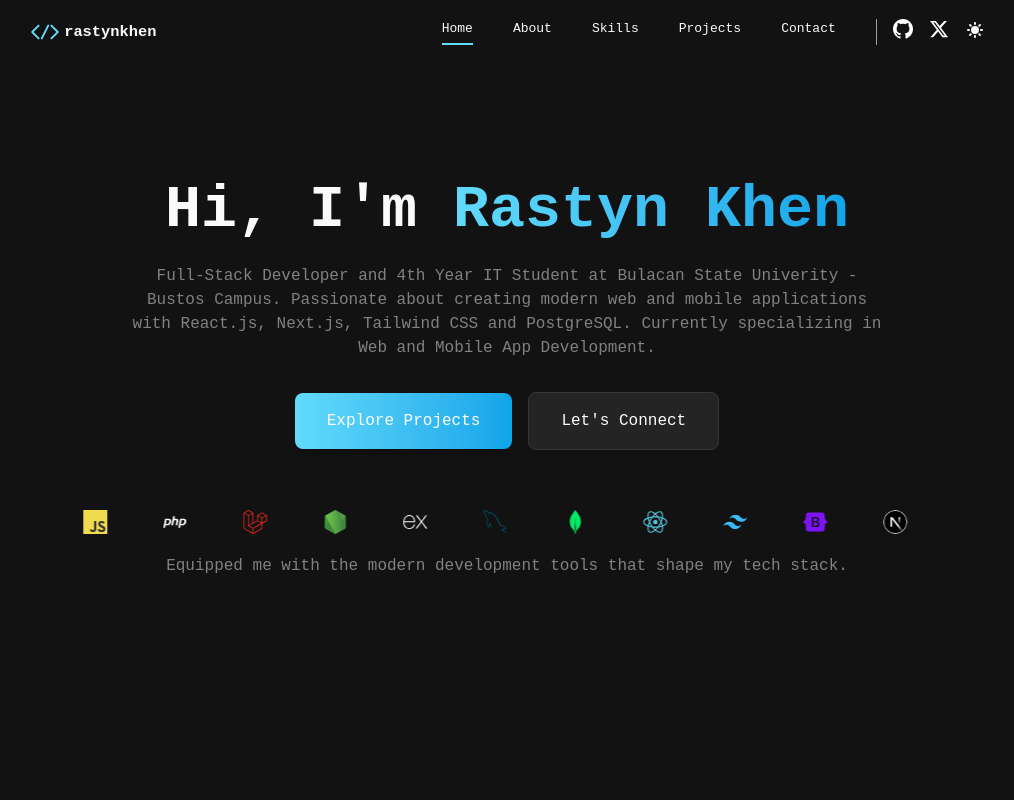
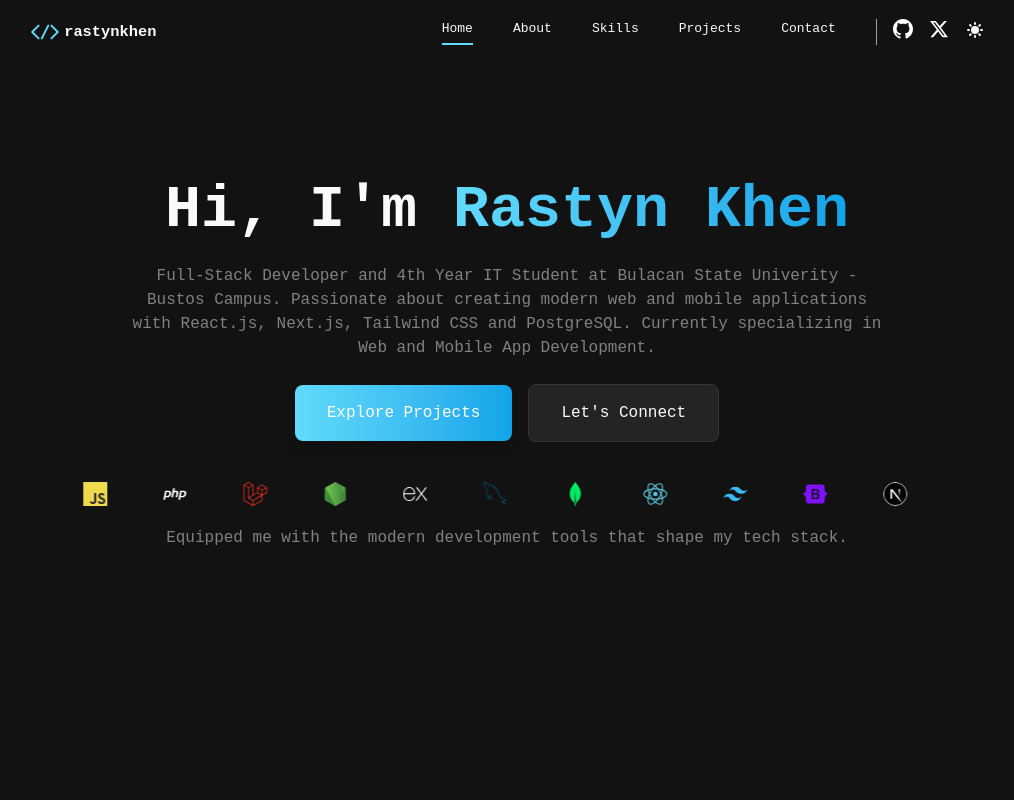
Before and after one commit to rastynkhen18/rastynkhen-portfolio, a React (Vite) app: page / in a window 1280 px wide. Shown: the top 800 px of the page, without its empty margins (133-1147 px from the left). Built offline with nearby package versions, Linux system fonts and the light colour scheme.

Commit message:
Merged Updates

```diff
--- a/src/components/TechStackSlideshow.jsx
+++ b/src/components/TechStackSlideshow.jsx
@@ -73,7 +73,7 @@ const TechStackSlideshow = () => {
 
   return (
     <div className="flex justify-center items-center">
-      <div className="w-full md:w-[70%] flex flex-col justify-center items-center text-center bg-[var(--black-color)] py-10">
+      <div className="w-full md:w-[70%] flex flex-col justify-center items-center text-center bg-[var(--black-color)] py-5">
         <style>{`
         .slideshow-viewport {
           width: 100%;
--- a/src/pages/Home.jsx
+++ b/src/pages/Home.jsx
@@ -16,7 +16,6 @@ const HeroSection = () => {
     return (
         <section id="home" className="py-40 bg-[var(--black-color)] min-h-screen">
             <div className="flex justify-center items-center p-5">
-                <div className="space-y-8">
                 <div className="space-y-6">
                     <h1 className="text-3xl md:text-6xl font-bold text-[var(--white-color)] text-center">
                         Hi, I'm{' '}
@@ -29,7 +28,6 @@ const HeroSection = () => {
                         Passionate about creating modern web and mobile applications with React.js,
                         Next.js, Tailwind CSS and PostgreSQL. Currently specializing in Web and Mobile App Development.
                     </p>
-                    </div>
 
                     <div className="flex flex-row justify-center items-center gap-4">
                         <button
```
Lines whose indentation alone changed are shown as unchanged.
